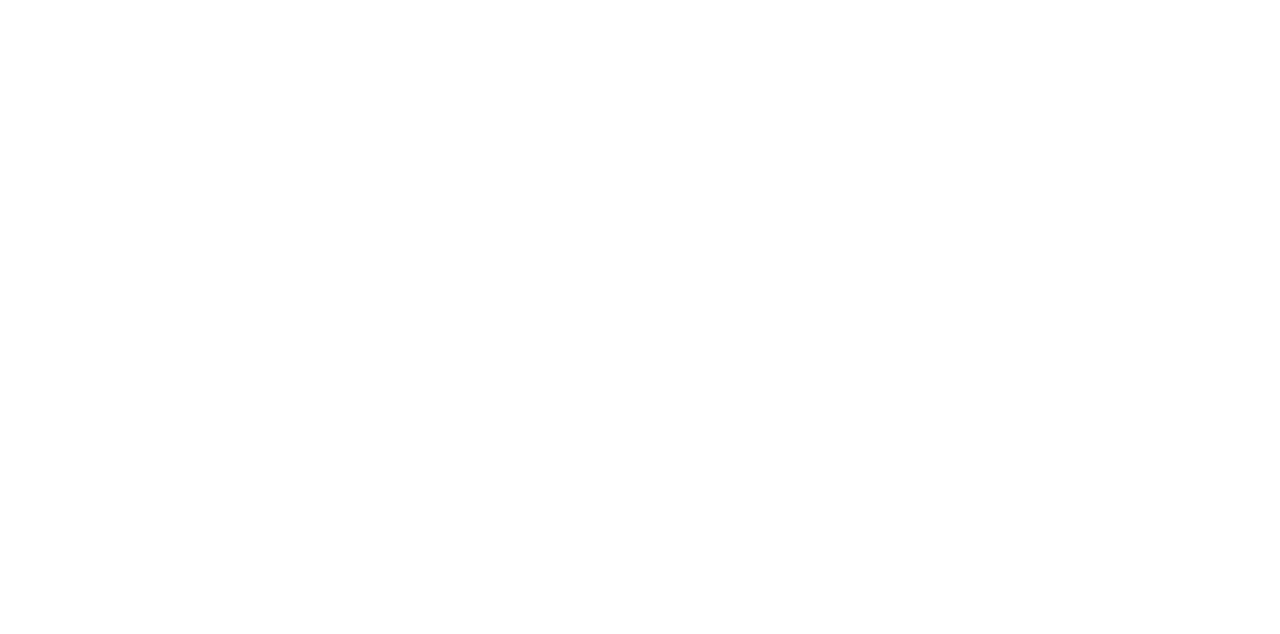
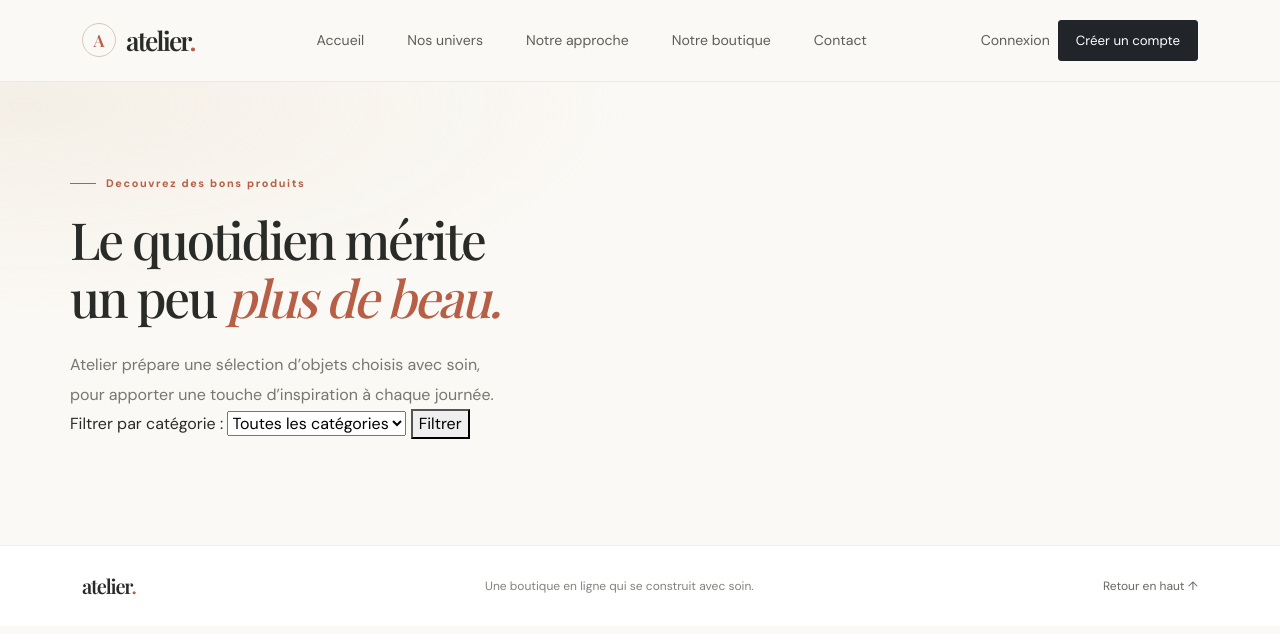
Before and after one commit to laurence1Mas/exercices_py_100_days_of_code, a Flask app: page /shop in a window 1280 px wide. Before the commit the part shown is empty. Shown: the top 634 px of the page. Run offline with Flask 3, Linux system fonts and the light colour scheme.

Commit message:
feat: update hero section styles and add shop page template with product filtering

```diff
--- a/online_shop/app/static/css/style.css
+++ b/online_shop/app/static/css/style.css
@@ -124,9 +124,9 @@ body {
 }
 
 .hero-copy h1 {
-    max-width: 600px;
+    max-width: 100%;
     margin: 0;
-    font-size: clamp(3rem, 5.2vw, 4.65rem);
+    font-size: clamp(3rem, 4vw, 3.8rem);
     line-height: 1.12;
 }
 
@@ -498,6 +498,12 @@ body {
     }
 }
 
+@media (min-width: 576px) and (max-width: 1199.98px) {
+    .hero-copy h1 {
+        font-size: clamp(2.7rem, 3.5vw, 3.4rem);
+    }
+}
+
 @media (max-width: 575.98px) {
     .shop-navbar {
         min-height: 70px;
--- a/online_shop/app/templates/index.html
+++ b/online_shop/app/templates/index.html
@@ -34,8 +34,8 @@
             </div>
             <div class="col-lg-6">
                 <div class="hero-visual">
-                    <img src="https://images.unsplash.com/photo-1441986300917-64674bd600d8?auto=format&amp;fit=crop&amp;w=1200&amp;q=85"
-                        alt="Intérieur lumineux d’une boutique, avec des portants et des pièces soigneusement présentées"
+                    <img src="https://images.unsplash.com/photo-1600210492486-724fe5c67fb0?auto=format&amp;fit=crop&amp;w=1200&amp;q=85"
+                        alt="Salon lumineux aux matières naturelles et aux tons doux"
                         fetchpriority="high">
                     <div class="visual-caption">
                         <span class="caption-kicker">BIENTÔT CHEZ ATELIER</span>
--- a/online_shop/app/templates/shop.html
+++ b/online_shop/app/templates/shop.html
@@ -0,0 +1,37 @@
+{% extends "base.html" %}
+
+{% block title %}Atelier — de belles trouvailles, bientôt{% endblock %}
+
+{% block content %}
+<section class="hero-section">
+    <div class="container">
+        <div class="row align-items-center g-5">
+            <div class="col-lg-6 hero-copy">
+                <p class="eyebrow"><span class="eyebrow-line"></span> Decouvrez des bons produits</p>
+                <h1>Le quotidien mérite<br>un peu <em>plus de beau.</em></h1>
+                <p class="hero-description">
+                    Atelier prépare une sélection d’objets choisis avec soin,
+                    pour apporter une touche d’inspiration à chaque journée.
+                </p>
+
+                <!-- section pour le filtrage des produits -->
+                 <div class="fiter_section">
+                    <form method="get" action="{{ url_for('shop') }}">
+                        <label for="category">Filtrer par catégorie :</label>
+                        <select name="category" id="category">
+                            <option value="">Toutes les catégories</option>
+                            {% for category in categories %}
+                                <option value="{{ category.id }}" {% if selected_category == category.id %}selected{% endif %}>
+                                    {{ category.name }}
+                                </option>
+                            {% endfor %}
+                        </select>
+                        <button type="submit">Filtrer</button>
+                    </form>
+                 </div>
+                 <!-- liste des produits avec du grid column -->
+            </div>
+        </div>
+    </div>
+</section>
+{% endblock %}
```
